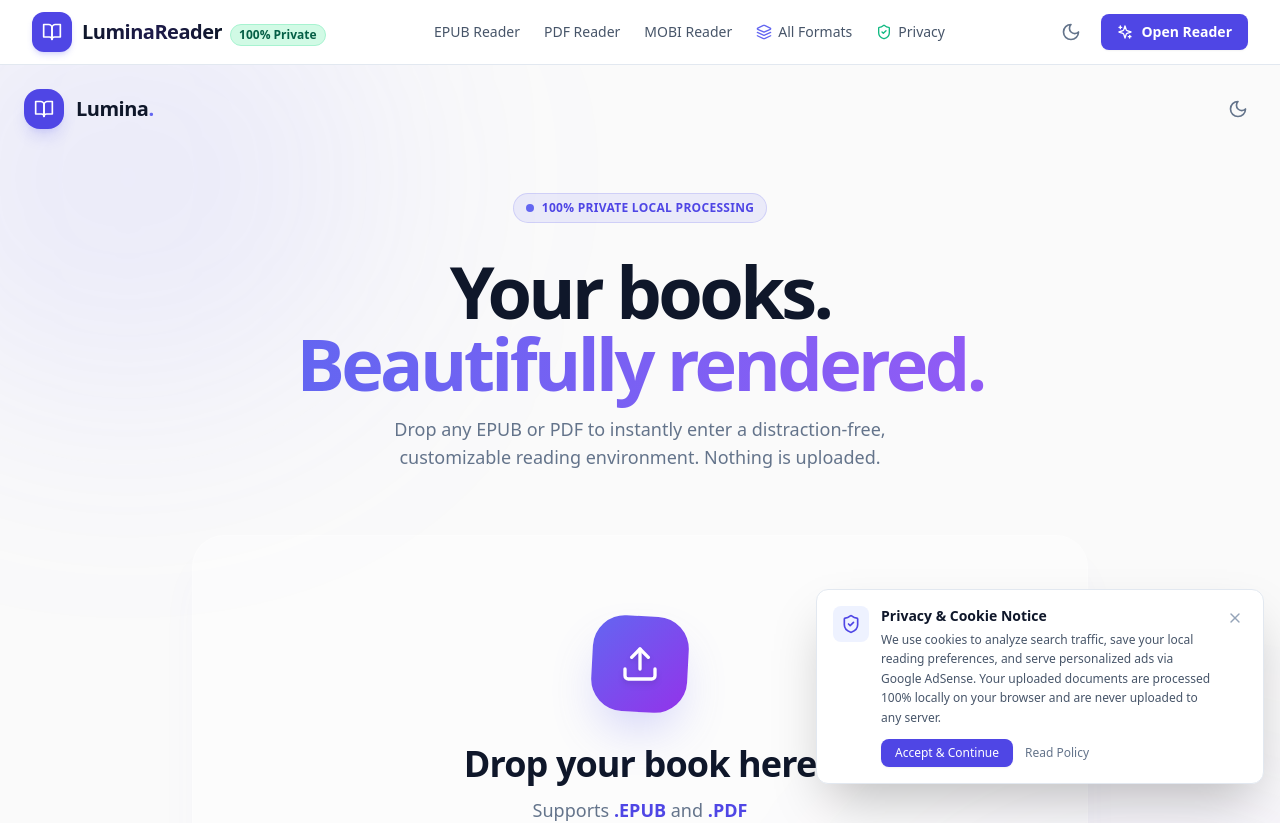
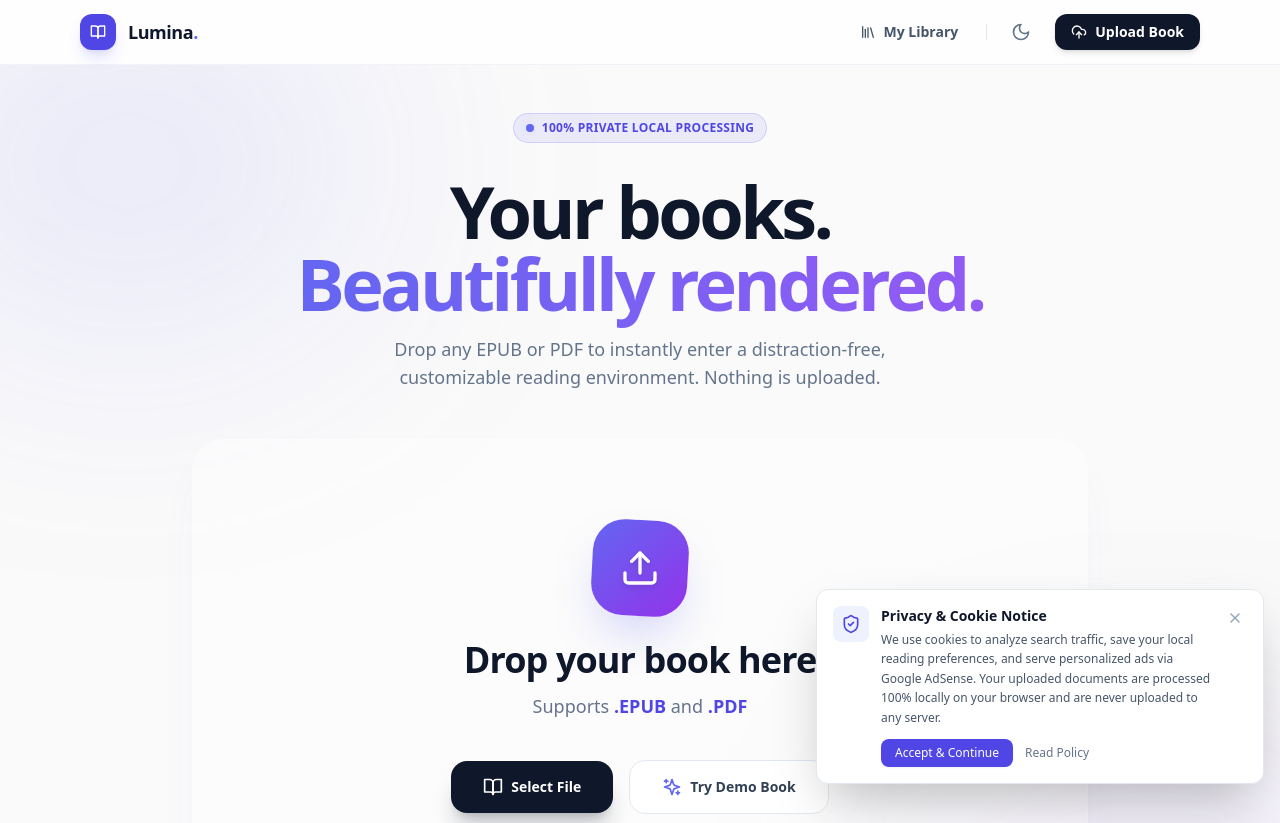
Before and after one commit to Ankitji579/luminareader, a Next.js app: page / in a window 1280 px wide. Shown: the top 823 px of the page. Built offline with nearby package versions, Linux system fonts and the light colour scheme.

Commit message:
fix: remove duplicate global header, redesign header to match minimalist aesthetic, add quick-access library button, and fix vertical alignment of dropzone

```diff
--- a/app/page.tsx
+++ b/app/page.tsx
@@ -10,22 +10,12 @@
       <div className="absolute bottom-[-10%] right-[-10%] w-[40%] h-[40%] rounded-full bg-violet-500/10 blur-[120px] pointer-events-none" />
 
       {/* Ultra Minimalist Header */}
-      <header className="absolute top-0 w-full z-50 flex items-center justify-between px-6 py-6">
-        <div className="flex items-center gap-3">
-          <div className="w-10 h-10 rounded-2xl bg-indigo-600 flex items-center justify-center shadow-lg shadow-indigo-500/20">
-            <BookOpen className="w-5 h-5 text-white" />
-          </div>
-          <span className="font-bold text-xl tracking-tight text-slate-900 dark:text-white">Lumina<span className="text-indigo-500">.</span></span>
-        </div>
-        <div className="flex items-center gap-4">
-          <ThemeToggle />
-        </div>
-      </header>
+
 
       {/* Main Hero & Workspace */}
-      <main className="flex-1 flex flex-col items-center justify-center w-full px-4 pt-32 pb-20 relative z-10">
+      <main className="flex-1 flex flex-col items-center justify-center w-full px-4 pt-12 pb-12 relative z-10">
 
-        <div className="text-center space-y-4 mb-12">
+        <div className="text-center space-y-4 mb-8">
           <div className="inline-flex items-center gap-2 px-3 py-1.5 rounded-full bg-indigo-500/10 border border-indigo-500/20 text-indigo-600 dark:text-indigo-400 text-xs font-semibold tracking-wide uppercase mb-4 animate-fade-in">
             <span className="relative flex h-2 w-2">
               <span className="animate-ping absolute inline-flex h-full w-full rounded-full bg-indigo-400 opacity-75"></span>
--- a/components/Header.tsx
+++ b/components/Header.tsx
@@ -1,56 +1,46 @@
 "use client";
 
 import Link from "next/link";
-import { BookOpen, Sparkles, Layers, ShieldCheck } from "lucide-react";
+import { BookOpen, Library, UploadCloud } from "lucide-react";
 import { ThemeToggle } from "./ThemeToggle";
 
 export default function Header() {
   return (
-    <header className="sticky top-0 z-50 w-full border-b border-slate-200 dark:border-slate-800 bg-white/95 dark:bg-slate-950/95 backdrop-blur">
-      <div className="max-w-7xl mx-auto px-4 sm:px-6 lg:px-8 h-16 flex items-center justify-between">
-        <Link href="/" className="flex items-center gap-2.5 group">
-          <div className="w-10 h-10 rounded-xl bg-indigo-600 dark:bg-indigo-500 text-white flex items-center justify-center shadow-md shadow-indigo-500/20 group-hover:scale-105 transition-transform">
-            <BookOpen className="w-5 h-5" />
+    <header className="sticky top-0 z-50 w-full bg-white/80 dark:bg-black/80 backdrop-blur-2xl border-b border-slate-200/50 dark:border-white/10">
+      <div className="max-w-6xl mx-auto px-4 h-16 flex items-center justify-between">
+
+        {/* Brand */}
+        <Link href="/" className="flex items-center gap-3 group">
+          <div className="w-9 h-9 rounded-xl bg-indigo-600 flex items-center justify-center shadow-lg shadow-indigo-500/20 group-hover:scale-105 transition-transform duration-300">
+            <BookOpen className="w-4 h-4 text-white" />
           </div>
-          <div>
-            <span className="font-bold text-xl tracking-tight bg-clip-text text-transparent bg-gradient-to-r from-slate-900 via-indigo-950 to-slate-900 dark:from-white dark:via-indigo-100 dark:to-white">
-              LuminaReader
-            </span>
-            <span className="hidden sm:inline-block ml-2 text-xs font-semibold px-2 py-0.5 rounded-full bg-emerald-100 text-emerald-800 dark:bg-emerald-950/80 dark:text-emerald-300 border border-emerald-200 dark:border-emerald-800">
-              100% Private
-            </span>
-          </div>
+          <span className="font-extrabold text-lg tracking-tight text-slate-900 dark:text-white">Lumina<span className="text-indigo-500">.</span></span>
         </Link>
 
-        <nav className="hidden md:flex items-center gap-6 text-sm font-medium text-slate-600 dark:text-slate-300">
-          <Link href="/read/epub-online" className="hover:text-indigo-600 dark:hover:text-indigo-400 transition-colors">
-            EPUB Reader
+        {/* Right Actions */}
+        <div className="flex items-center gap-1 sm:gap-3">
+
+          <Link
+            href="/#library-section"
+            className="flex items-center gap-2 px-3 py-2 rounded-xl text-sm font-semibold text-slate-600 hover:text-indigo-600 hover:bg-indigo-50 dark:text-slate-300 dark:hover:text-indigo-400 dark:hover:bg-indigo-900/30 transition-all"
+          >
+            <Library className="w-4 h-4" />
+            <span className="hidden sm:inline">My Library</span>
           </Link>
-          <Link href="/read/pdf-online" className="hover:text-indigo-600 dark:hover:text-indigo-400 transition-colors">
-            PDF Reader
+
+          <div className="w-px h-4 bg-slate-200 dark:bg-slate-800 mx-1 hidden sm:block" />
+
+          <ThemeToggle />
+
+          <Link
+            href="/"
+            onClick={() => window.scrollTo({ top: 0, behavior: 'smooth' })}
+            className="hidden sm:flex items-center gap-2 px-4 py-2 ml-1 rounded-xl bg-slate-900 dark:bg-white text-white dark:text-slate-900 text-sm font-bold shadow-md hover:scale-105 active:scale-95 transition-all"
+          >
+            <UploadCloud className="w-4 h-4" />
+            Upload Book
           </Link>
-          <Link href="/read/mobi-online" className="hover:text-indigo-600 dark:hover:text-indigo-400 transition-colors">
-            MOBI Reader
-          </Link>
-          <Link href="/tools" className="hover:text-indigo-600 dark:hover:text-indigo-400 transition-colors flex items-center gap-1.5">
-            <Layers className="w-4 h-4 text-indigo-500" />
-            All Formats
-          </Link>
-          <Link href="/about" className="hover:text-indigo-600 dark:hover:text-indigo-400 transition-colors flex items-center gap-1.5">
-            <ShieldCheck className="w-4 h-4 text-emerald-500" />
-            Privacy
-          </Link>
-        </nav>
 
-        <div className="flex items-center gap-3">
-          <ThemeToggle />
-          <Link
-            href="/read/epub-online"
-            className="hidden sm:inline-flex items-center justify-center gap-2 px-4 py-2 text-sm font-semibold rounded-lg bg-indigo-600 text-white hover:bg-indigo-700 active:bg-indigo-800 shadow-sm transition-all"
-          >
-            <Sparkles className="w-4 h-4" />
-            <span>Open Reader</span>
-          </Link>
         </div>
       </div>
     </header>
--- a/components/reader/ReaderWorkspace.tsx
+++ b/components/reader/ReaderWorkspace.tsx
@@ -1199,7 +1199,7 @@
 
           <div className="absolute inset-0 bg-gradient-to-br from-indigo-500/5 via-transparent to-purple-500/5 pointer-events-none opacity-0 group-hover:opacity-100 transition-opacity duration-700" />
 
-          <div className="max-w-2xl mx-auto space-y-8 relative z-10">
+          <div className="max-w-2xl mx-auto space-y-6 relative z-10">
             <div className="w-24 h-24 mx-auto rounded-[2rem] bg-gradient-to-br from-indigo-500 to-purple-600 text-white flex items-center justify-center shadow-2xl shadow-indigo-500/30 group-hover:scale-105 transition-transform duration-500 ease-out rotate-3 group-hover:rotate-6">
               <Upload className="w-10 h-10 drop-shadow-md -rotate-3 group-hover:-rotate-6 transition-transform duration-500" />
             </div>
@@ -1224,7 +1224,7 @@
 
       {/* ── CONTINUE READING & MY LIBRARY ──────────────────────────────────── */}
       {!isReading && !loading && library.length > 0 && (
-        <div className="max-w-3xl mx-auto mt-8 mb-16 space-y-8 animate-fade-in px-4">
+        <div id="library-section" className="max-w-3xl mx-auto mt-8 mb-16 space-y-8 animate-fade-in px-4">
 
           {/* Continue Reading (Most Recent) */}
           <div className="p-6 sm:p-8 rounded-3xl bg-gradient-to-br from-indigo-600 to-violet-700 text-white shadow-xl shadow-indigo-500/20 relative overflow-hidden group cursor-pointer hover:scale-[1.01] transition-transform" onClick={() => loadFromLibrary(library[0].name)}>
```
